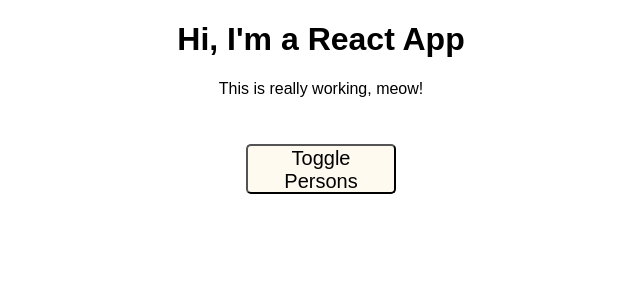
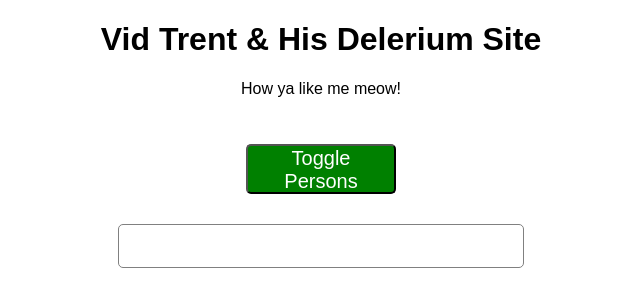
Before and after one commit to Hawky454/udemy-first-project, a React (Create React App) app: page / in a window 1280 px wide. Shown: the top 306 px of the page, without its empty margins (319-959 px from the left). Built offline with nearby package versions, Linux system fonts and the light colour scheme.

Commit message:
about to run npm eject so that I can set up css modules

```diff
--- a/package.json
+++ b/package.json
@@ -3,6 +3,7 @@
   "version": "0.1.0",
   "private": true,
   "dependencies": {
+    "radium": "^0.25.0",
     "react": "^16.5.0",
     "react-dom": "^16.5.0",
     "react-scripts": "1.1.5"
--- a/src/App.css
+++ b/src/App.css
@@ -1,3 +1,25 @@
 .App {
   text-align: center;
 }
+
+.appInput {
+  display: block;
+  margin: auto;
+  width: 400px;
+  height: 40px;
+  border: 1px solid grey;
+  border-radius: 5px;
+  font-size: 24px;
+}
+
+.red {
+  color: red;
+}
+
+.bold {
+  font-weight: bold;
+}
+
+.blue {
+  color: blue;
+}
--- a/src/App.js
+++ b/src/App.js
@@ -1,6 +1,8 @@
 import React, { Component } from 'react';
 import './App.css';
 import Person from './Person/Person';
+// import Radium, { StyleRoot } from 'radium';
+
 
 
 class App extends Component {
@@ -11,13 +13,14 @@ class App extends Component {
       { id: '0002', name: 'Luke', age: 40},
       { id: '0003', name: 'Test', age: 1212}
     ],
-    showPersons: false
+    showPersons: false,
+    inputText: ''
   }
 
 
 
   deletePersonHandler = (personIndex) => {
-    //!const persons = this.state.persons.slice(); this essentially fetches the persons array and we use slice so it starts a new array. the best way to do this is bellow with the spread operator:
+    //!const persons = this.state.persons.slice(); this essentially fetches the persons array and we use slice so it starts a new array. the best way to do this is below with the spread operator:
     const persons = [...this.state.persons]
     persons.splice(personIndex, 1); //!this will be passed index from map() and will determine wich index to delete & setState updates the state.
     this.setState({
@@ -29,18 +32,14 @@ class App extends Component {
     const personIndex = this.state.persons.findIndex(person => {
       return person.id === id;
     });
-
     // const person = this.state.persons[personIndex]; better approach below:
-
     const person = {
       ...this.state.persons[personIndex]
     };
 
     person.name = event.target.value;
-
     const persons = [...this.state.persons];
     persons[personIndex] = person;
-
     this.setState({
       persons: persons
     });
@@ -54,6 +53,12 @@ class App extends Component {
     })
   }
 
+  handleChangeInput = (event) => {
+    this.setState({
+      inputText: event.target.value
+    })
+  }
+
 
   render() {
     //! Inline styles:
@@ -62,8 +67,13 @@ class App extends Component {
       height: 50,
       fontSize: 20,
       borderRadius: 5,
-      background: 'floralwhite',
-      margin: 30
+      backgroundColor: 'green',
+      color: 'white',
+      margin: 30,
+      ':hover': {
+        backgroundColor: 'lightgreen',
+        color: 'black'
+      }
     }
     //! End of Inline styles
 
@@ -83,18 +93,35 @@ class App extends Component {
             })}
         </div>
       );
+      buttonStyle.backgroundColor = 'red';
+    }
+
+    //!Going to set the style of <p> dynamically
+    let classes = [];
+    if(this.state.persons.length <= 2) {
+     classes.push('red');
+    }
+    if(this.state.persons.length <= 1) {
+      classes.push('bold');
     }
 
     return (
+      // <StyleRoot>
       <div className="App">
-      <h1>Hi, I'm a React App</h1>
-      <p>This is really working, meow!</p>
-      <button
-      style={buttonStyle}
-      onClick={this.togglePersonsHandler}>Toggle Persons</button>
-      {persons} {/*This will display the above <div>'s with <Person />'s if true, displays nothing if false!*/}
+        <h1>Vid Trent & His Delerium Site</h1>
+        <p className={classes.join(' ')}>How ya like me meow!</p>
+        <button
+          style={buttonStyle}
+          onClick={this.togglePersonsHandler}>Toggle Persons</button>
+        <input
+          className="appInput"
+          onChange={this.handleChangeInput}
+          length={this.state.inputText.length}
+          />
+          <p>{this.state.inputText}</p>
+        {persons} {/*This will display the above <div>'s with <Person />'s if true, displays nothing if false!*/}
       </div>
-
+    // </StyleRoot>
     );
   }
 }
--- a/src/Person/Person.css
+++ b/src/Person/Person.css
@@ -16,3 +16,9 @@
   border-radius: 5px;
   font-size: 24px;
 }
+
+/* @media (min-width: 500px) {
+  .Person {
+    width: 450px;
+  }
+} */
--- a/src/Person/Person.js
+++ b/src/Person/Person.js
@@ -3,12 +3,16 @@ import './Person.css';
 
 
 
+
 const Person = (props) => {
 
+
+
     return(
-        <div className="Person">
+        <div
+        className="Person">
           <p
-            onClick={props.delete}>I'm {props.name} and I am {props.age} years old!</p>
+            onClick={props.delete}>I'm {props.name} and I am {props.age} years old! (pssst, I am the person component)</p>
           <p>{props.children}</p>
           <input
             value={props.name}
```
Also changed, not shown: 1 other file (tests, documents, lock files or other folders). Lines whose indentation alone changed are shown as unchanged.
